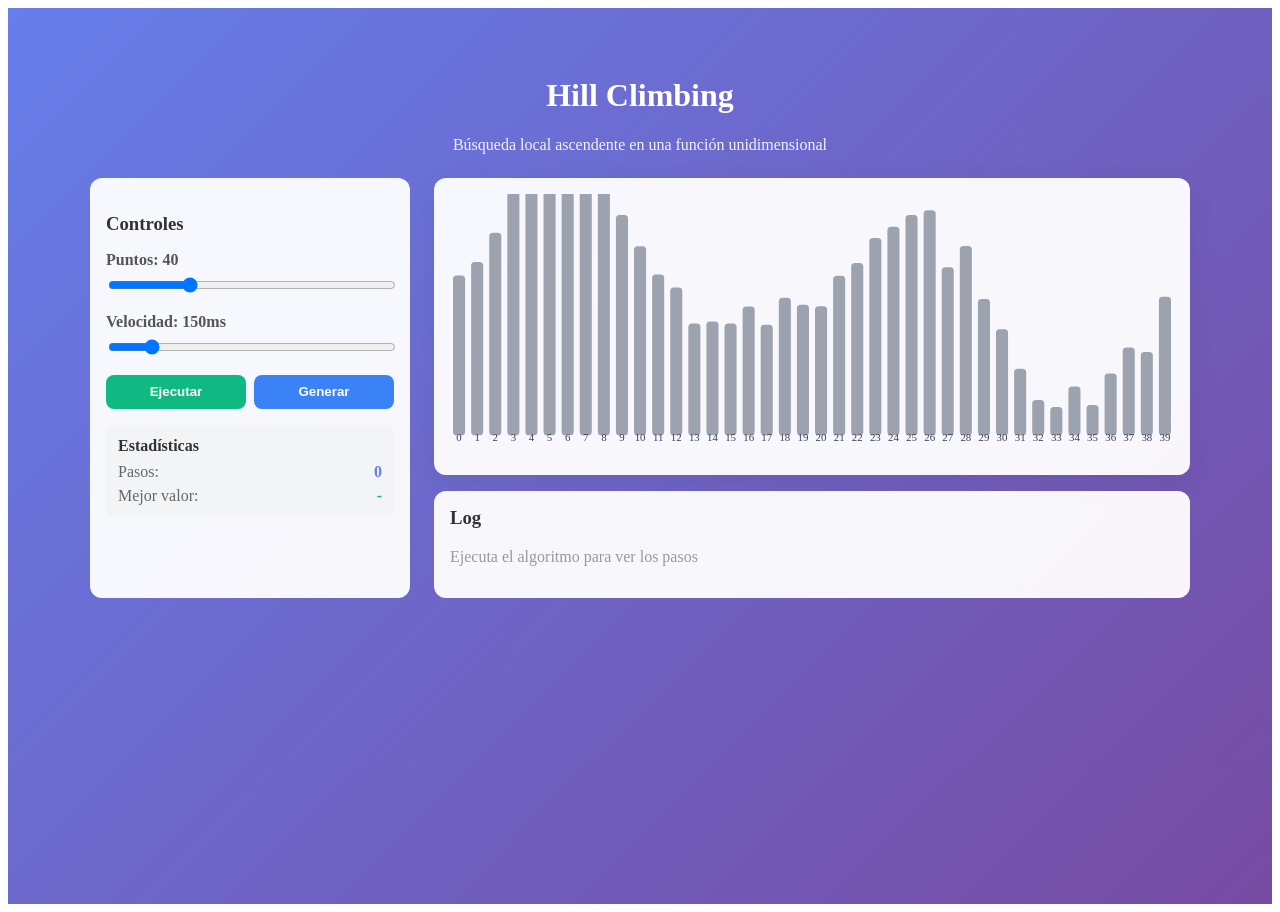
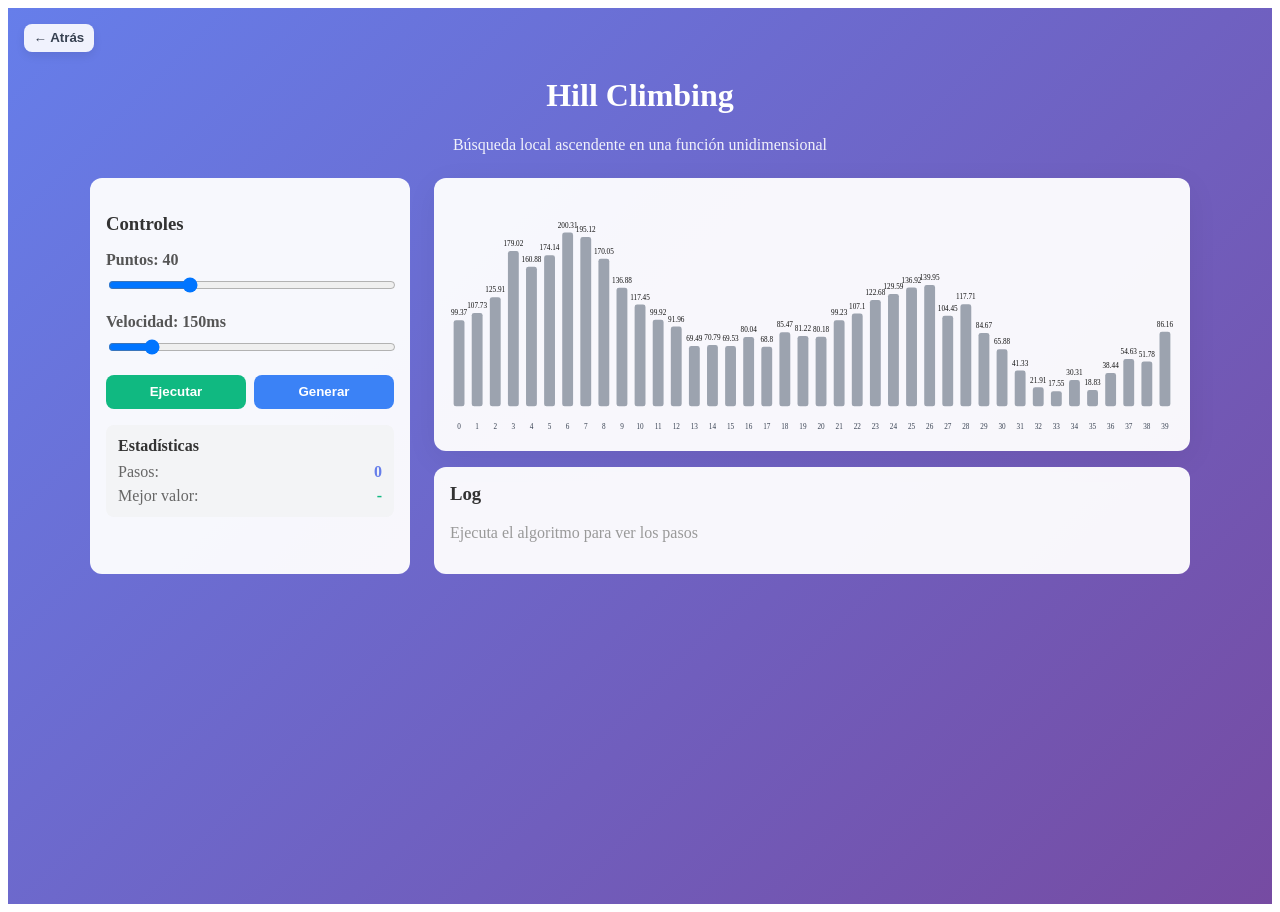
Before and after one commit to JesusWor/AlgorithmVisualizer, a React (Vite) app: page /algorithms/hill_climbing in a window 1280 px wide. Built offline with nearby package versions, Linux system fonts and the light colour scheme.

Commit message:
Update hill_climbing.jsx
- Mejore la implementacion de Hill Climbing para que sea más funcional
- Agregue un botón "atras" para regresar a la página principal
- Mejore el UI del Hill Climbing para que no corte la visualización de valores muy altos

```diff
--- a/src/components/algorithms/hill_climbing.jsx
+++ b/src/components/algorithms/hill_climbing.jsx
@@ -1,6 +1,8 @@
-import { useState, useEffect } from "react";
+import { useState, useEffect, useRef } from "react";
+import { useNavigate } from "react-router-dom";
 
 export default function HillClimbing() {
+  const navigate = useNavigate();
   const [landscape, setLandscape] = useState([]);
   const [numPoints, setNumPoints] = useState(40);
   const [isRunning, setIsRunning] = useState(false);
@@ -9,6 +11,13 @@ export default function HillClimbing() {
   const [bestIndex, setBestIndex] = useState(null);
   const [steps, setSteps] = useState([]);
   const [errorMessage, setErrorMessage] = useState("");
+  const runningRef = useRef(false);
+
+  // visualization constants (used by both generator and renderer)
+  const SVG_WIDTH = 900;
+  const SVG_HEIGHT = 300;
+  const TOP_PADDING = 48;
+  const BOTTOM_PADDING = 36;
 
   useEffect(() => {
     generateLandscape();
@@ -19,7 +28,7 @@ export default function HillClimbing() {
 
   const generateLandscape = () => {
     const arr = [];
-    const width = 600;
+    const width = SVG_WIDTH;
     const spacing = width / numPoints;
 
     // produce an interesting landscape using sin waves + noise
@@ -44,25 +53,34 @@ export default function HillClimbing() {
     setErrorMessage("");
   };
 
+  // derived values used by rendering to avoid recomputing inside the JSX map
+  const maxVal = landscape.length ? Math.max(...landscape.map((p) => p.value)) : 1;
+  const scaleHeight = Math.max(60, SVG_HEIGHT - TOP_PADDING - BOTTOM_PADDING);
+  const barWidth = Math.min(24, Math.max(6, SVG_WIDTH / numPoints * 0.6));
+
   const runHillClimbing = async () => {
     if (landscape.length === 0) return;
     setIsRunning(true);
+    runningRef.current = true;
     setSteps([]);
     setErrorMessage("");
+    // create a local copy so we don't rely on stale state
+    const local = landscape.map((p) => ({ ...p }));
 
     // start at a random index
-    let current = Math.floor(Math.random() * landscape.length);
+    let current = Math.floor(Math.random() * local.length);
     let best = current;
 
-    // mark start
-    setLandscape((prev) => prev.map((p) => ({ ...p, state: "normal" })));
+    // reset states in local copy and in UI
+    for (let p of local) p.state = "normal";
+    setLandscape(local.map((p) => ({ ...p })));
     setCurrentIndex(current);
     setBestIndex(best);
 
-    const maxIterations = landscape.length * 10;
+    const maxIterations = local.length * 50;
     let iter = 0;
 
-    while (isRunning || iter === 0) {
+    while (runningRef.current) {
       iter++;
       if (iter > maxIterations) {
         setErrorMessage("Máximo de iteraciones alcanzado");
@@ -72,42 +90,39 @@ export default function HillClimbing() {
       // look at neighbors (left and right)
       const neighbors = [];
       if (current - 1 >= 0) neighbors.push(current - 1);
-      if (current + 1 < landscape.length) neighbors.push(current + 1);
+      if (current + 1 < local.length) neighbors.push(current + 1);
 
       // find best neighbor
       let bestNeighbor = current;
       for (const ni of neighbors) {
-        if (landscape[ni].value > landscape[bestNeighbor].value) {
+        if (local[ni].value > local[bestNeighbor].value) {
           bestNeighbor = ni;
         }
       }
 
-      // record the attempt
+      // record the attempt using local values
       setSteps((prev) => [
         ...prev,
         {
           from: current,
           to: bestNeighbor,
-          fromValue: landscape[current].value,
-          toValue: landscape[bestNeighbor].value,
+          fromValue: local[current].value,
+          toValue: local[bestNeighbor].value,
         },
       ]);
 
-      // update visualization states
-      setLandscape((prev) =>
-        prev.map((p) => {
-          if (p.id === current) return { ...p, state: "visited" };
-          if (p.id === bestNeighbor) return { ...p, state: "candidate" };
-          return { ...p, state: "normal" };
-        })
-      );
+      // update local visualization states
+      for (let p of local) p.state = "normal";
+      local[current].state = "visited";
+      local[bestNeighbor].state = "candidate";
+      setLandscape(local.map((p) => ({ ...p })));
 
       await delay(animationSpeed);
 
       // move if better
-      if (landscape[bestNeighbor].value > landscape[current].value) {
+      if (local[bestNeighbor].value > local[current].value) {
         current = bestNeighbor;
-        if (landscape[current].value > landscape[best].value) best = current;
+        if (local[current].value > local[best].value) best = current;
         setCurrentIndex(current);
         setBestIndex(best);
         // continue searching
@@ -117,28 +132,50 @@ export default function HillClimbing() {
       }
 
       // allow early stop
-      if (!isRunning) break;
+      if (!runningRef.current) break;
     }
 
     // finalize states
-    setLandscape((prev) => prev.map((p) => ({
-      ...p,
-      state: p.id === best ? "best" : p.state === "visited" || p.state === "candidate" ? p.state : "normal",
-    })));
+    for (let p of local) {
+      p.state = p.id === best ? "best" : p.state;
+    }
+    setLandscape(local.map((p) => ({ ...p })));
 
     setCurrentIndex(null);
     setIsRunning(false);
+    runningRef.current = false;
   };
 
   return (
     <div
       style={{
+        position: "relative",
         minHeight: "100vh",
         background: "linear-gradient(135deg, #667eea 0%, #764ba2 100%)",
         padding: "3rem 1rem",
       }}
     >
       <div style={{ maxWidth: "1100px", margin: "0 auto" }}>
+        <button
+          aria-label="Back"
+          onClick={() => navigate(-1)}
+          style={{
+            position: "absolute",
+            left: 16,
+            top: 16,
+            zIndex: 60,
+            padding: "0.4rem 0.6rem",
+            borderRadius: 8,
+            border: "none",
+            background: "rgba(255,255,255,0.9)",
+            color: "#374151",
+            fontWeight: 700,
+            cursor: "pointer",
+            boxShadow: "0 4px 10px rgba(0,0,0,0.08)",
+          }}
+        >
+          ← Atrás
+        </button>
         <div style={{ textAlign: "center", marginBottom: "1.5rem", color: "white" }}>
           <h1 style={{ fontSize: "2rem", fontWeight: "700" }}>Hill Climbing</h1>
           <p style={{ opacity: 0.9 }}>Búsqueda local ascendente en una función unidimensional</p>
@@ -176,7 +213,14 @@ export default function HillClimbing() {
 
             <div style={{ display: "flex", gap: "0.5rem", marginBottom: "1rem" }}>
               <button
-                onClick={() => (isRunning ? setIsRunning(false) : runHillClimbing())}
+                onClick={() => {
+                  if (isRunning) {
+                    setIsRunning(false);
+                    runningRef.current = false;
+                  } else {
+                    runHillClimbing();
+                  }
+                }}
                 style={{ flex: 1, padding: "0.6rem", borderRadius: 8, border: "none", background: isRunning ? "#ef4444" : "#10b981", color: "white", fontWeight: 700 }}
               >
                 {isRunning ? "Detener" : "Ejecutar"}
@@ -209,28 +253,31 @@ export default function HillClimbing() {
 
           <div style={{ display: "flex", flexDirection: "column", gap: "1rem" }}>
             <div style={{ background: "rgba(255,255,255,0.95)", borderRadius: 12, padding: "1rem", boxShadow: "0 8px 32px rgba(0,0,0,0.06)" }}>
-              <svg width="100%" viewBox="0 0 600 220" preserveAspectRatio="xMidYMid meet" style={{ display: "block", margin: "0 auto" }}>
-                <rect x="0" y="0" width="600" height="220" fill="transparent" />
+              <svg width="100%" viewBox={`0 0 ${SVG_WIDTH} ${SVG_HEIGHT}`} preserveAspectRatio="xMidYMid meet" style={{ display: "block", margin: "0 auto" }}>
+                <rect x="0" y="0" width={SVG_WIDTH} height={SVG_HEIGHT} fill="transparent" />
                 {landscape.map((p) => {
-                  const barHeight = Math.max(6, (p.value / 120) * 160);
+                  const barHeight = Math.max(6, (p.value / maxVal) * scaleHeight);
                   const color = p.state === "best" ? "#f59e0b" : p.state === "candidate" ? "#60a5fa" : p.state === "visited" ? "#8b5cf6" : "#9ca3af";
                   const cx = p.x;
                   return (
                     <g key={p.id}>
-                      <rect x={cx - 5} y={200 - barHeight} width={10} height={barHeight} fill={color} rx={3} />
-                      <text x={cx} y={205} fontSize="9" textAnchor="middle" fill="#374151">{p.id}</text>
+                      <rect x={cx - barWidth / 2} y={SVG_HEIGHT - BOTTOM_PADDING - barHeight} width={barWidth} height={barHeight} fill={color} rx={3} />
+                      <text x={cx} y={SVG_HEIGHT - 8} fontSize="9" textAnchor="middle" fill="#374151">{p.id}</text>
+                      {barHeight > 18 && (
+                        <text x={cx} y={SVG_HEIGHT - BOTTOM_PADDING - barHeight - 6} fontSize="9" textAnchor="middle" fill="#111">{p.value}</text>
+                      )}
                     </g>
                   );
                 })}
 
-                {currentIndex !== null && (
+                {currentIndex !== null && landscape[currentIndex] && (
                   <g>
-                    <text x={landscape[currentIndex].x} y={40} fontSize="12" textAnchor="middle" fill="#111" fontWeight={700}>Actual</text>
+                    <text x={landscape[currentIndex].x} y={TOP_PADDING - 6} fontSize="13" textAnchor="middle" fill="#111" fontWeight={700}>Actual</text>
                   </g>
                 )}
-                {bestIndex !== null && (
+                {bestIndex !== null && landscape[bestIndex] && (
                   <g>
-                    <text x={landscape[bestIndex].x} y={18} fontSize="12" textAnchor="middle" fill="#111" fontWeight={700}>Mejor</text>
+                    <text x={landscape[bestIndex].x} y={TOP_PADDING - 26} fontSize="13" textAnchor="middle" fill="#111" fontWeight={700}>Mejor</text>
                   </g>
                 )}
               </svg>
```
